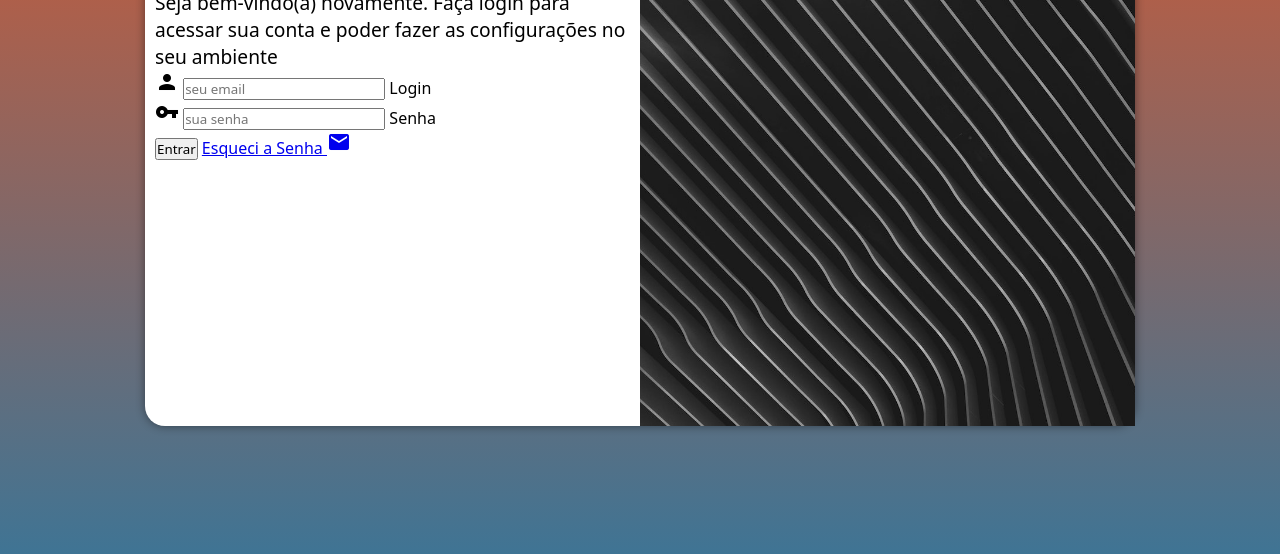
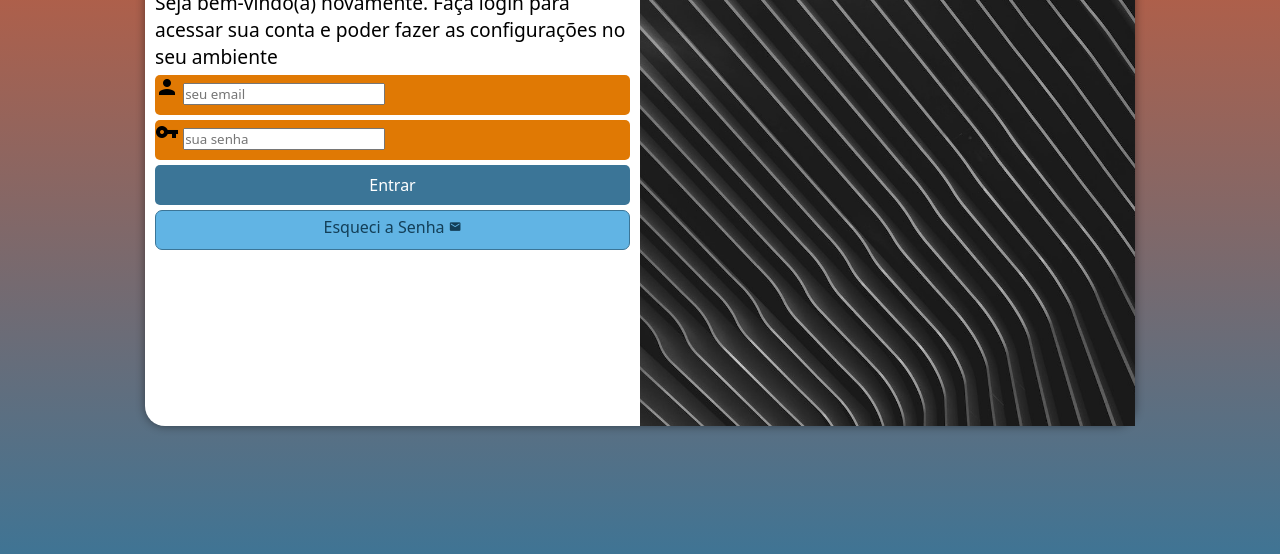
Before and after one commit to marcosvdsilva/projeto-login, a plain HTML site: page index.html in a window 1280 px wide. Shown: the part 224-778 px from the top of the page. Drawn offline with Linux system fonts and the light colour scheme.

Commit message:
formatacao do formulario

```diff
--- a/estilos/style.css
+++ b/estilos/style.css
@@ -62,3 +62,55 @@ div#formulario > h1 {
 div#formulario > p {
     font-size: 0.8em;
 }
+
+form > div.campo {
+    background-color: #e07904;
+    display: block;
+    width: 100%;
+    height: 40px;
+    border-radius: 5px;
+    margin: 5px 0px ;
+}
+
+form  label {
+    display: none;
+}
+
+form > input[type=submit] {
+    display: block;
+    font-size: 1em;
+    width: 100%;
+    height: 40px;
+    background-color:#3B7597;
+    color: white;
+    border: none;
+    border-radius: 5px;
+    cursor: pointer;
+}
+
+form > input[type=submit]:hover {
+    background-color: #478db6;
+}
+
+form > a.botao {
+    display: block;
+    text-align: center;
+    font-size: 1em;
+    width: 100%;
+    height: 40px;
+    margin-top: 5px;
+    padding-top: 5px;
+    background-color: #61b4e4;
+    color: #133f58;
+    border: 1px solid #3B7597;
+    border-radius: 7px;
+    text-decoration: none;
+}
+
+form > a.botao:hover {
+    background-color: #6ebdeb;
+}
+
+form > a.botao > span {
+    font-size: 0.8em;
+}
--- a/index.html
+++ b/index.html
@@ -30,7 +30,7 @@
                         <label for="isenha">Senha</label>
                     </div>
                     <input type="submit" value="Entrar">
-                    <a href="esqueci.html">
+                    <a href="esqueci.html" class="botao">
                         Esqueci a Senha <span class="material-icons">mail</span>
                     </a>
                 </form>
```
